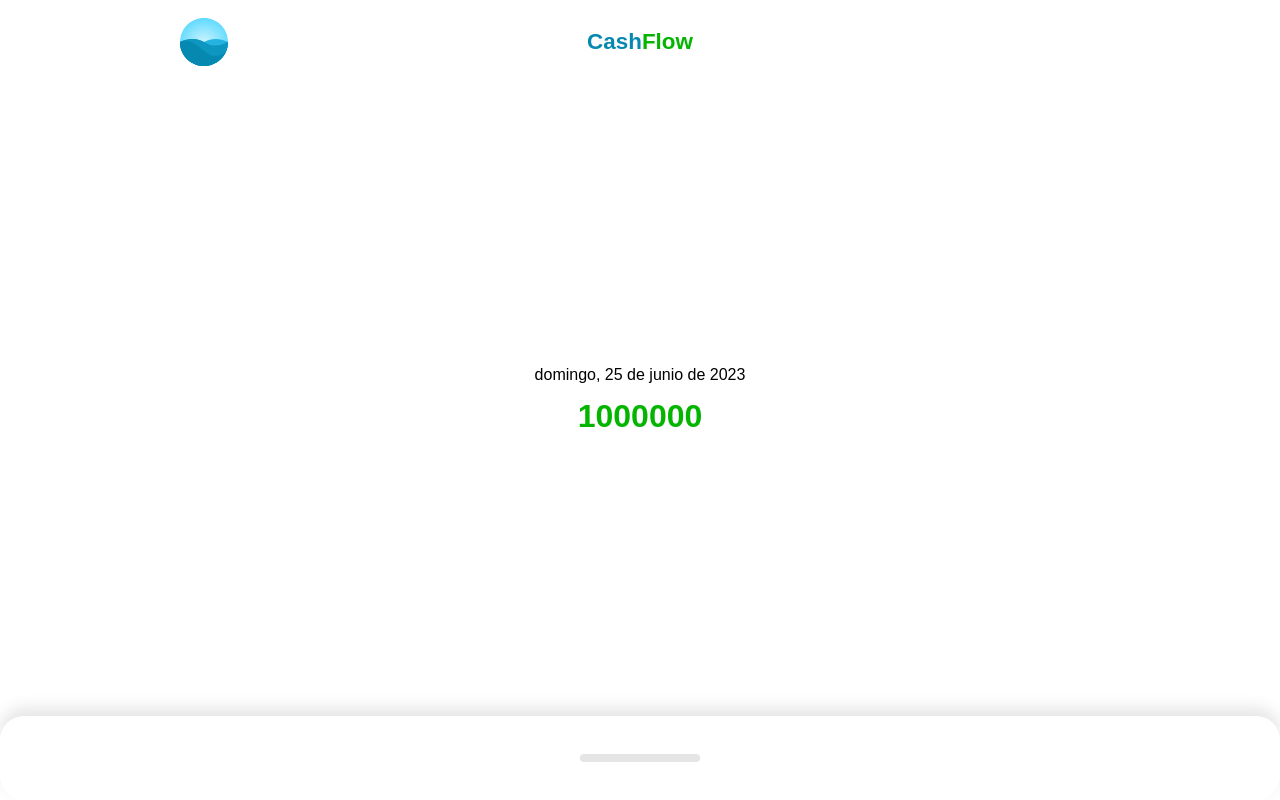
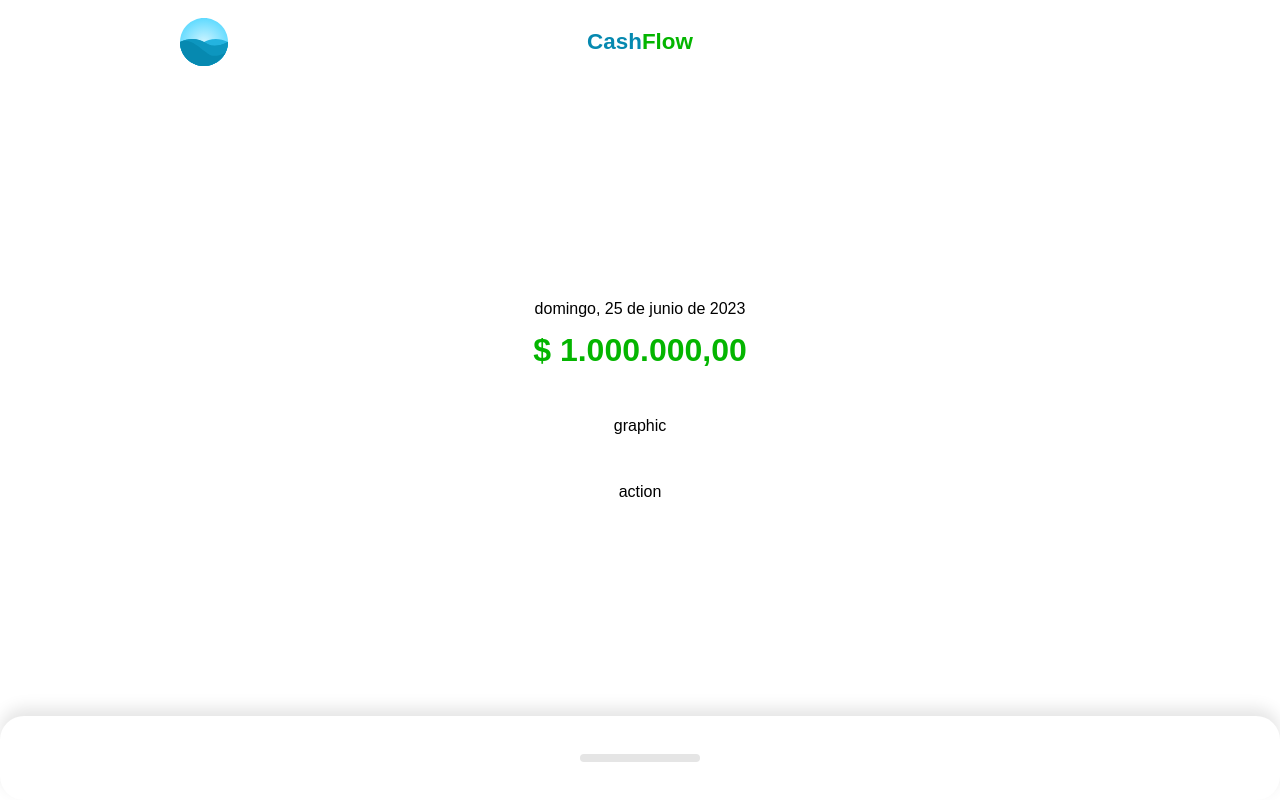
Before and after one commit to DavidGMont/cashflow, a Vue app: page / in a window 1280 px wide. Built offline with nearby package versions, Linux system fonts and the light colour scheme.

Commit message:
Clase 7: Formato de números

```diff
--- a/src/components/HomeScreen.vue
+++ b/src/components/HomeScreen.vue
@@ -25,7 +25,10 @@
                 :date-label="new Date(Date.now()).toLocaleDateString('es-CO', options)"
                 :total-amount="1000000"
                 :amount="amount"
-            />
+            >
+                <template #graphic> graphic </template>
+                <template #action> action </template>
+            </ResumeIndex>
         </template>
         <template #movements>
             <MovementsScreen />
--- a/src/components/Resume/ResumeIndex.vue
+++ b/src/components/Resume/ResumeIndex.vue
@@ -18,12 +18,23 @@
 
     const visualAmount = computed(() => (amount.value !== null ? amount.value : totalAmount.value));
     const visualLabel = computed(() => (label.value !== null ? label.value : dateLabel.value));
+    const currencyFormatter = new Intl.NumberFormat('es-CO', {
+        style: 'currency',
+        currency: 'COP',
+    });
+    const currencyAmount = computed(() => currencyFormatter.format(visualAmount.value));
 </script>
 
 <template>
     <main>
         <p>{{ visualLabel }}</p>
-        <h1>{{ visualAmount }}</h1>
+        <h1>{{ currencyAmount }}</h1>
+        <div class="graphic">
+            <slot name="graphic"></slot>
+        </div>
+        <div class="action">
+            <slot name="action"></slot>
+        </div>
     </main>
 </template>
 
```
